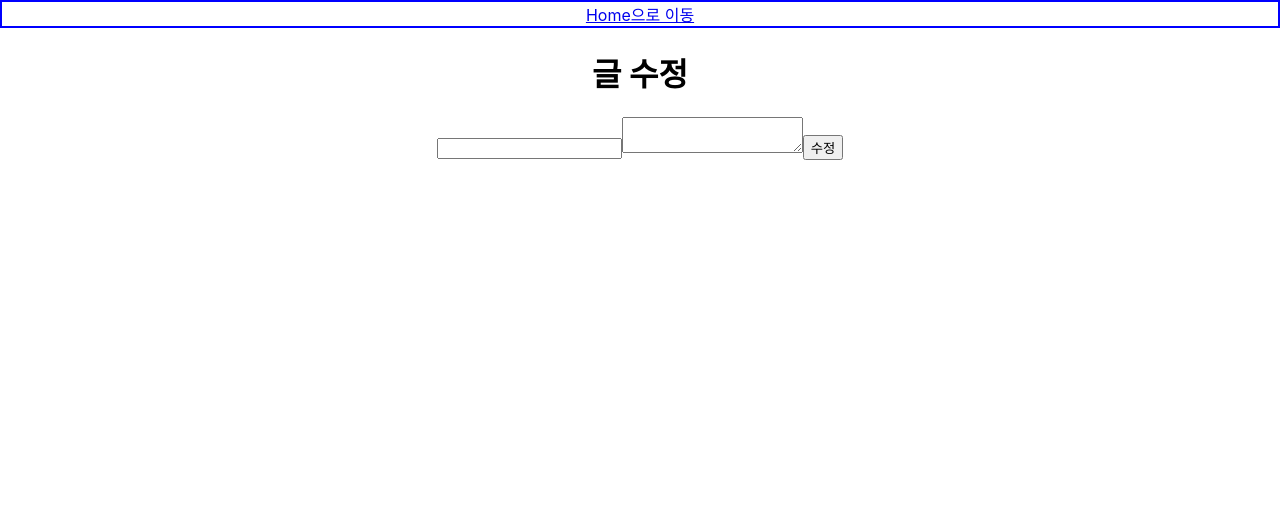
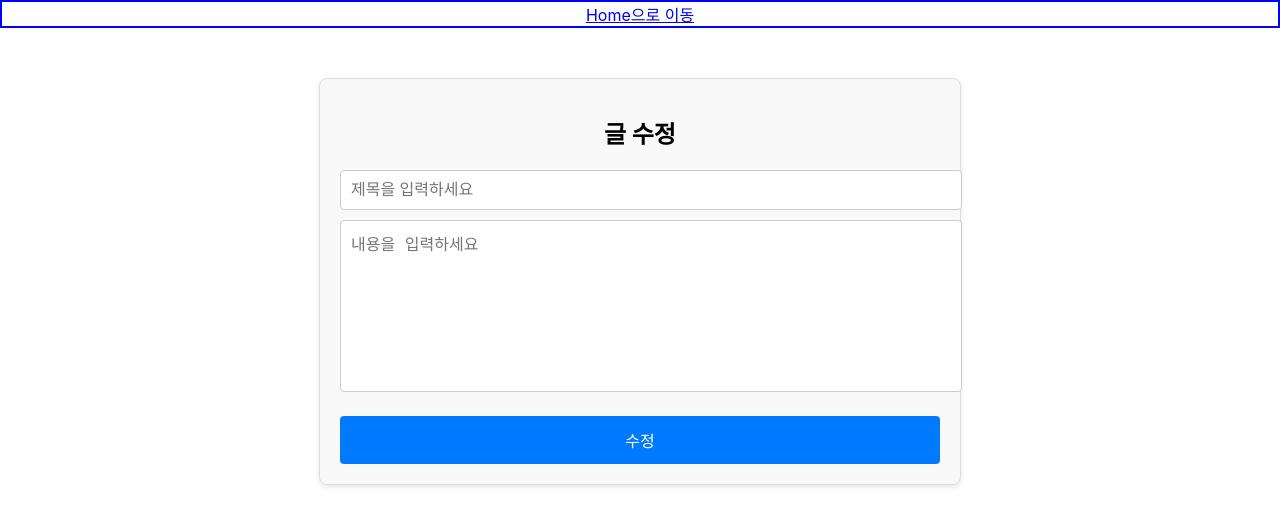
Before and after one commit to won395/cyciReact, a React (Create React App) app: page /board/edit/1 in a window 1280 px wide. Shown: the top 526 px of the page. Built offline with nearby package versions, Linux system fonts and the light colour scheme; no server answers.

Commit message:
Feat: 게시판 디자인 추가

```diff
--- a/src/comp/pro/BoardArea.js
+++ b/src/comp/pro/BoardArea.js
@@ -1,7 +1,52 @@
+import styled from 'styled-components';
+
+const Container = styled.div`
+    display: flex;
+    justify-content: center;
+    align-items: center;
+    margin: 10px 0;
+`;
+
+const Card = styled.div`
+    border: 2px solid #ccc;
+    border-radius: 8px;
+    width: 550px;
+    margin: 10px;
+    padding: 20px;
+    text-align: center;
+    background-color: #f9f9f9;
+    box-shadow: 0 2px 5px rgba(0, 0, 0, 0.1);
+    transition: transform 0.2s, box-shadow 0.2s;
+
+    &:hover {
+        transform: translateY(-5px);
+        box-shadow: 0 4px 10px rgba(0, 0, 0, 0.2);
+        cursor: pointer;
+    }
+`;
+
+const Info = styled.p`
+    font-size: 16px;
+    margin: 10px 0;
+    color: #333;
+`;
+
+const ActionLink = styled.a`
+    display: inline-block;
+    margin: 10px;
+    font-size: 16px;
+    color: #007bff;
+    text-decoration: none;
+    cursor: pointer;
+    transition: color 0.3s;
+
+    &:hover {
+        color: #0056b3;
+    }
+`;
+
 export default function BoardArea(props) {
-
     const board = props.board;
-    const index = props.index;
 
     function goodUp(index) {
         console.log(index);
@@ -9,33 +54,22 @@ export default function BoardArea(props) {
     }
 
     return (
-        <div style={{
-            'display': 'flex',
-            'justifyContent': 'center',
-            'alignItems': 'center'
-        }}>
-
-        <div key={index} style={{
-            'border': '2px solid gray',
-            'width' : '550px',
-            'margin': '10px',
-            'padding': '20px',
-            'cursor' : 'pointer',
-            'textAlign' : 'center'
-        }}>
-            <p>IDX: {board.boardIdx}</p>
-            <p>제목: {board.title}</p>
-            <p>내용: {board.content}</p>
-            <p>추천: {board.boardGood}</p>
-            <a onClick={
-                e => {
-                    e.preventDefault();
-                    goodUp(board.idx);
-                }
-            }>👍 추천 </a><br/>
-
-            <a href={`/BoardDetail/${board.idx}`}>상세보기</a><br/>
-        </div>
-        </div>
+        <Container>
+            <Card>
+                <Info>IDX: {board.boardIdx}</Info>
+                <Info>제목: {board.title}</Info>
+                <Info>내용: {board.content}</Info>
+                <Info>추천: {board.boardGood}</Info>
+                <ActionLink
+                    onClick={(e) => {
+                        e.preventDefault();
+                        goodUp(board.idx);
+                    }}
+                >
+                    👍 추천
+                </ActionLink>
+                <ActionLink href={`/BoardDetail/${board.boardIdx}`}>상세보기</ActionLink>
+            </Card>
+        </Container>
     );
 }
--- a/src/comp/pro/BoardDetail.js
+++ b/src/comp/pro/BoardDetail.js
@@ -1,6 +1,73 @@
 import { useParams, useNavigate, Link } from 'react-router-dom';
 import { fetchBoardDetail, updateGood, deleteBoard } from '../api/Board';
 import { useEffect, useState } from 'react';
+import styled from 'styled-components';
+
+const Container = styled.div`
+    max-width: 600px;
+    margin: 50px auto;
+    padding: 20px;
+    border: 1px solid #ddd;
+    border-radius: 8px;
+    background-color: #f9f9f9;
+    box-shadow: 0 2px 5px rgba(0, 0, 0, 0.1);
+`;
+
+const Title = styled.h1`
+    font-size: 28px;
+    margin-bottom: 20px;
+    text-align: center;
+    color: #333;
+`;
+
+const Content = styled.p`
+    font-size: 16px;
+    line-height: 1.6;
+    margin-bottom: 20px;
+    color: #555;
+`;
+
+const Info = styled.p`
+    font-size: 14px;
+    color: #888;
+    margin-bottom: 20px;
+`;
+
+const ButtonContainer = styled.div`
+    display: flex;
+    justify-content: space-between;
+    margin-top: 20px;
+`;
+
+const Button = styled.button`
+    padding: 10px 20px;
+    font-size: 16px;
+    border: none;
+    border-radius: 4px;
+    cursor: pointer;
+    transition: background-color 0.3s;
+
+    &:hover {
+        background-color: ${({ danger }) => (danger ? '#d9534f' : '#0056b3')};
+    }
+
+    background-color: ${({ danger }) => (danger ? '#dc3545' : '#007bff')};
+    color: white;
+`;
+
+const EditLink = styled(Link)`
+    padding: 10px 20px;
+    font-size: 16px;
+    text-decoration: none;
+    border-radius: 4px;
+    background-color: #28a745;
+    color: white;
+    transition: background-color 0.3s;
+
+    &:hover {
+        background-color: #218838;
+    }
+`;
 
 export default function BoardDetail() {
     const { idx } = useParams();
@@ -39,16 +106,19 @@ export default function BoardDetail() {
         });
     };
 
+    <h1></h1>
     return (
         board && (
-            <div>
-                <h1>{board.title}</h1>
-                <p>{board.content}</p>
-                <p>추천 수: {board.good}</p>
-                <button onClick={handleRecommend}>추천</button>
-                <button onClick={handleDelete}>삭제</button>
-                <Link to={`/board/edit/${idx}`}>수정</Link>
-            </div>
+            <Container>
+                <Title>{board.title}</Title>
+                <Content>{board.content}</Content>
+                <Info>추천 수: {board.good}</Info>
+                <ButtonContainer>
+                    <Button onClick={handleRecommend}>추천</Button>
+                    <Button danger onClick={handleDelete}>삭제</Button>
+                    <EditLink to={`/board/edit/${idx}`}>수정</EditLink>
+                </ButtonContainer>
+            </Container>
         )
     );
 }
--- a/src/comp/pro/BoardEdit.js
+++ b/src/comp/pro/BoardEdit.js
@@ -1,6 +1,59 @@
 import { useParams, useNavigate } from 'react-router-dom';
 import { useEffect, useState } from 'react';
 import { fetchBoardDetail, updateBoard } from '../api/Board';
+import styled from 'styled-components';
+
+const Container = styled.div`
+    max-width: 600px;
+    margin: 50px auto;
+    padding: 20px;
+    border: 1px solid #ddd;
+    border-radius: 8px;
+    background-color: #f9f9f9;
+    box-shadow: 0 2px 5px rgba(0, 0, 0, 0.1);
+`;
+
+const Title = styled.h1`
+    text-align: center;
+    font-size: 24px;
+    margin-bottom: 20px;
+`;
+
+const Input = styled.input`
+    width: 100%;
+    padding: 10px;
+    margin-bottom: 10px;
+    font-size: 16px;
+    border: 1px solid #ccc;
+    border-radius: 4px;
+`;
+
+const Textarea = styled.textarea`
+    width: 100%;
+    padding: 10px;
+    font-size: 16px;
+    border: 1px solid #ccc;
+    border-radius: 4px;
+    margin-bottom: 20px;
+    height: 150px;
+    resize: none;
+`;
+
+const Button = styled.button`
+    width: 100%;
+    padding: 12px;
+    font-size: 16px;
+    border: none;
+    border-radius: 4px;
+    background-color: #007bff;
+    color: white;
+    cursor: pointer;
+    transition: background-color 0.3s;
+
+    &:hover {
+        background-color: #0056b3;
+    }
+`;
 
 export default function BoardEdit() {
     const { idx } = useParams();
@@ -27,18 +80,20 @@ export default function BoardEdit() {
     };
 
     return (
-        <div>
-            <h1>글 수정</h1>
-            <input
+        <Container>
+            <Title>글 수정</Title>
+            <Input
                 type="text"
+                placeholder="제목을 입력하세요"
                 value={title}
                 onChange={(e) => setTitle(e.target.value)}
             />
-            <textarea
+            <Textarea
+                placeholder="내용을 입력하세요"
                 value={content}
                 onChange={(e) => setContent(e.target.value)}
             />
-            <button onClick={handleSubmit}>수정</button>
-        </div>
+            <Button onClick={handleSubmit}>수정</Button>
+        </Container>
     );
 }
```
